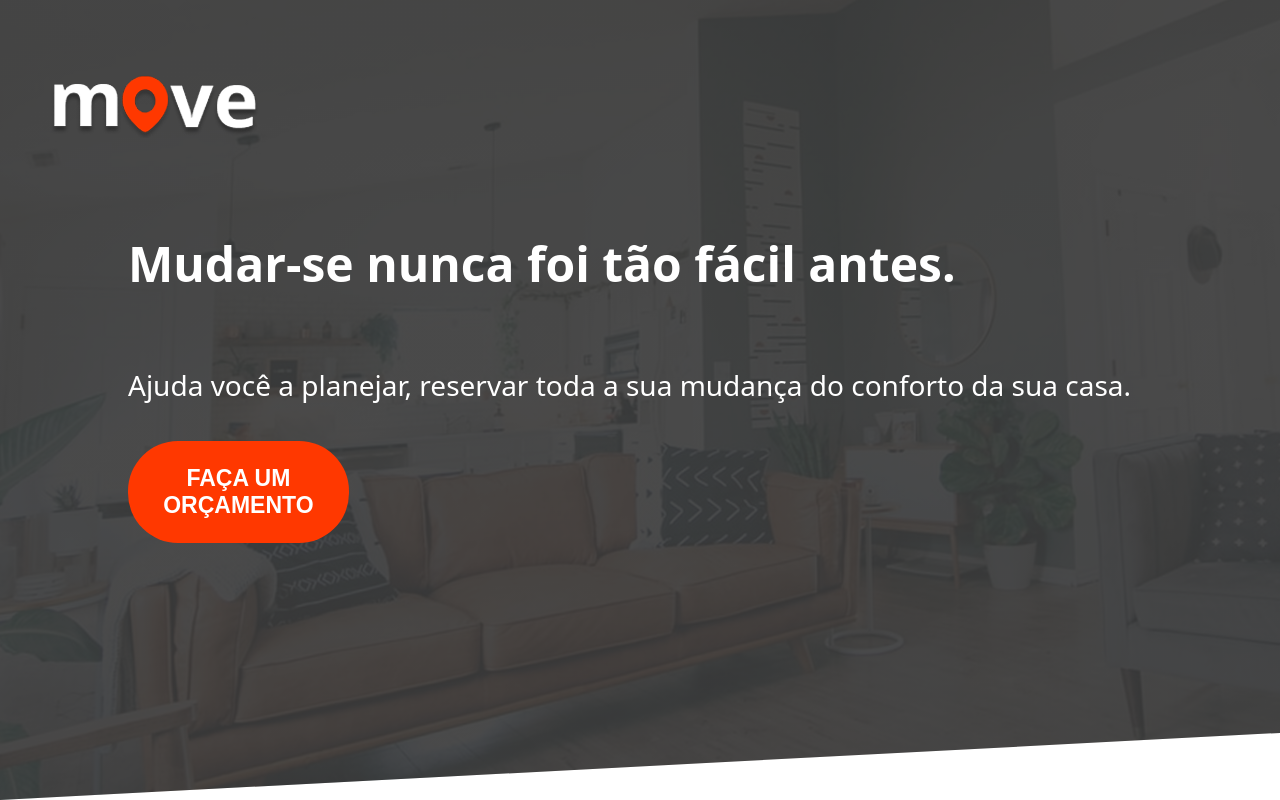
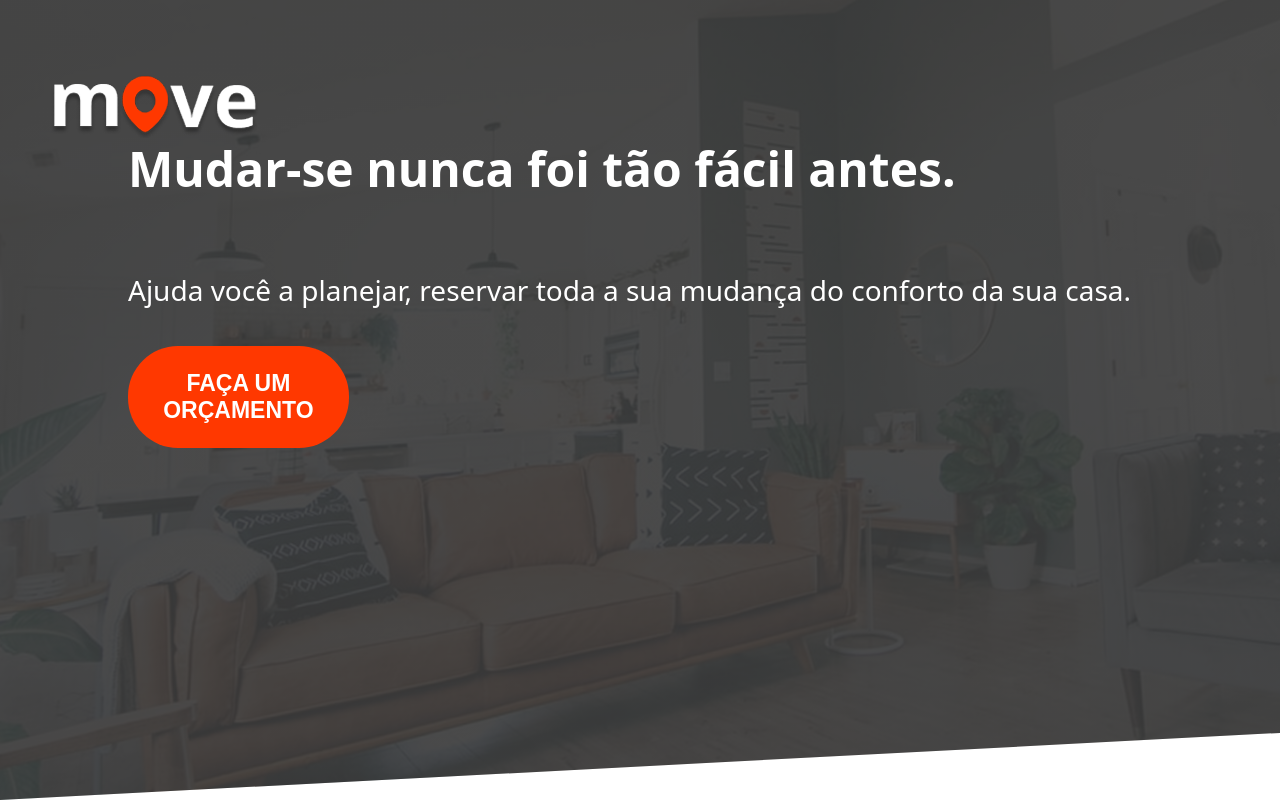
Before and after one commit to eummilena/projeto-move, a React (Vite) app: page / in a window 1280 px wide. Built offline with nearby package versions, Linux system fonts and the light colour scheme.

Commit message:
ajuste no header

```diff
--- a/src/header/Header.css
+++ b/src/header/Header.css
@@ -1,15 +1,16 @@
 .header-bg {
     padding: 3rem;
-    overflow: hidden;
 }
+
+
 
 .header-bg::before {
     content: "";
     position: absolute;
     top: 0;
     left: 0;
-    width: 100%;
-    height: 100%;
+    width: 100vw;
+    height: 100vh;
     background-image: linear-gradient(90deg, rgba(0, 0, 0, 0.708) 100%, rgba(1, 1, 3, 0.6138830532212884) 100%, rgba(0, 212, 255, 1) 100%),
         url(../assets/images/wallpaper-house.png);
     background-repeat: no-repeat;
@@ -20,25 +21,33 @@
     /* Inclina a imagem */
     transform-origin: bottom left;
     /* Define o ponto de inclinação */
-    z-index: -1;
+    z-index: 0;
     /* Mantém a imagem no fundo */
+}
+
+img {
+    position: absolute;
+
 }
 
 h1 {
     color: #fff;
     font-size: 48px;
-    transform: skew(0);
+    z-index: 1;
+
 }
 
 h4 {
     color: #fff;
     font-weight: 300;
     font-size: 28px;
+    z-index: 2;
 }
 
 .buttonHeader {
     background: #ff3800;
     color: #fff;
+    z-index: 2;
 }
 
 .buttonHeader:hover {
--- a/src/header/Header.jsx
+++ b/src/header/Header.jsx
@@ -6,7 +6,7 @@ import Button from '../components/Button'
 const Header = () => {
   return (
     <header className='header-bg'>
-          <img src={logo} alt="logo move" />
+          <img src={logo} alt="logo move"/>
           <div className='align'>
             <h1>Mudar-se nunca foi tão fácil antes.</h1>
           <h4>Ajuda você a planejar, reservar toda a sua mudança do conforto da sua casa.</h4>
```
